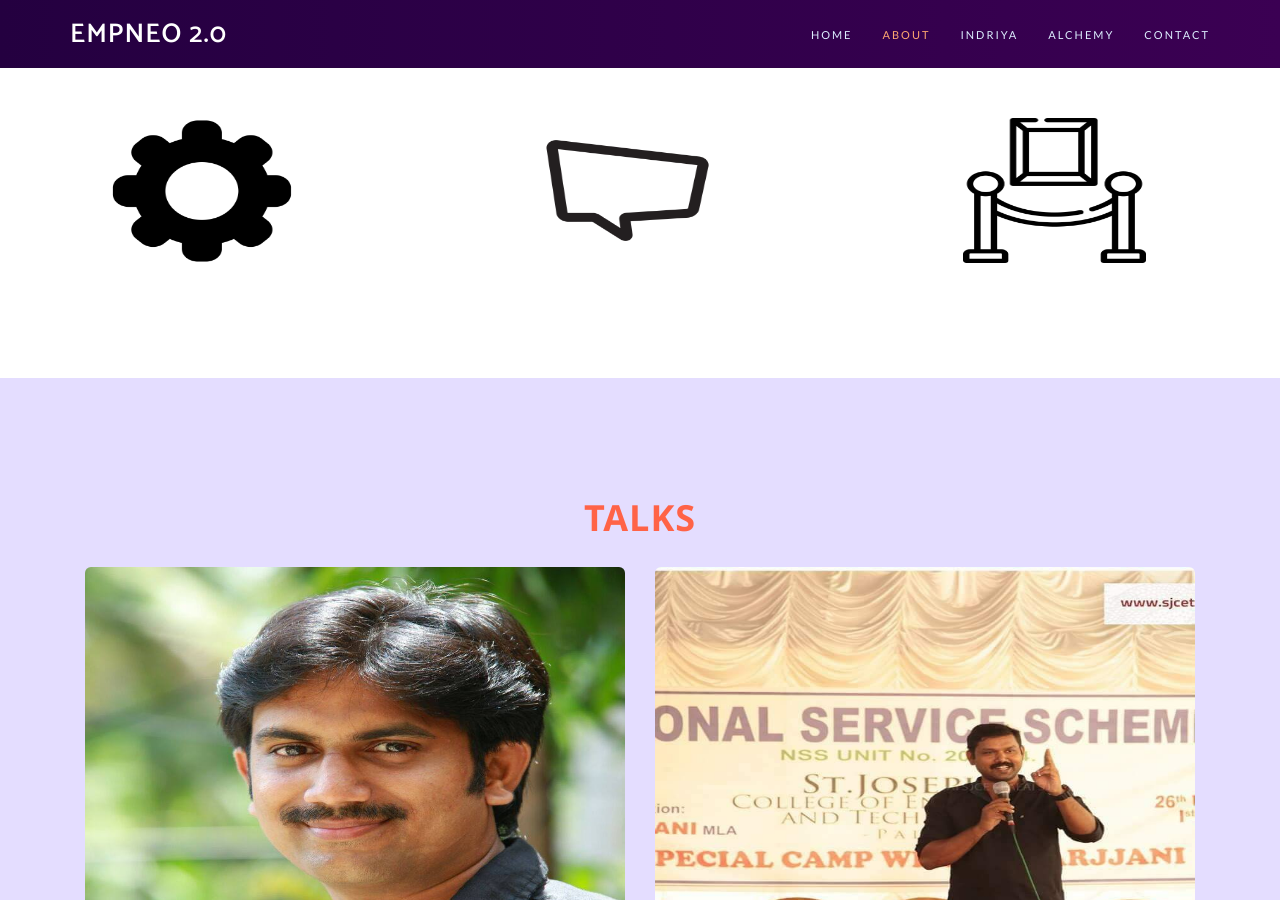
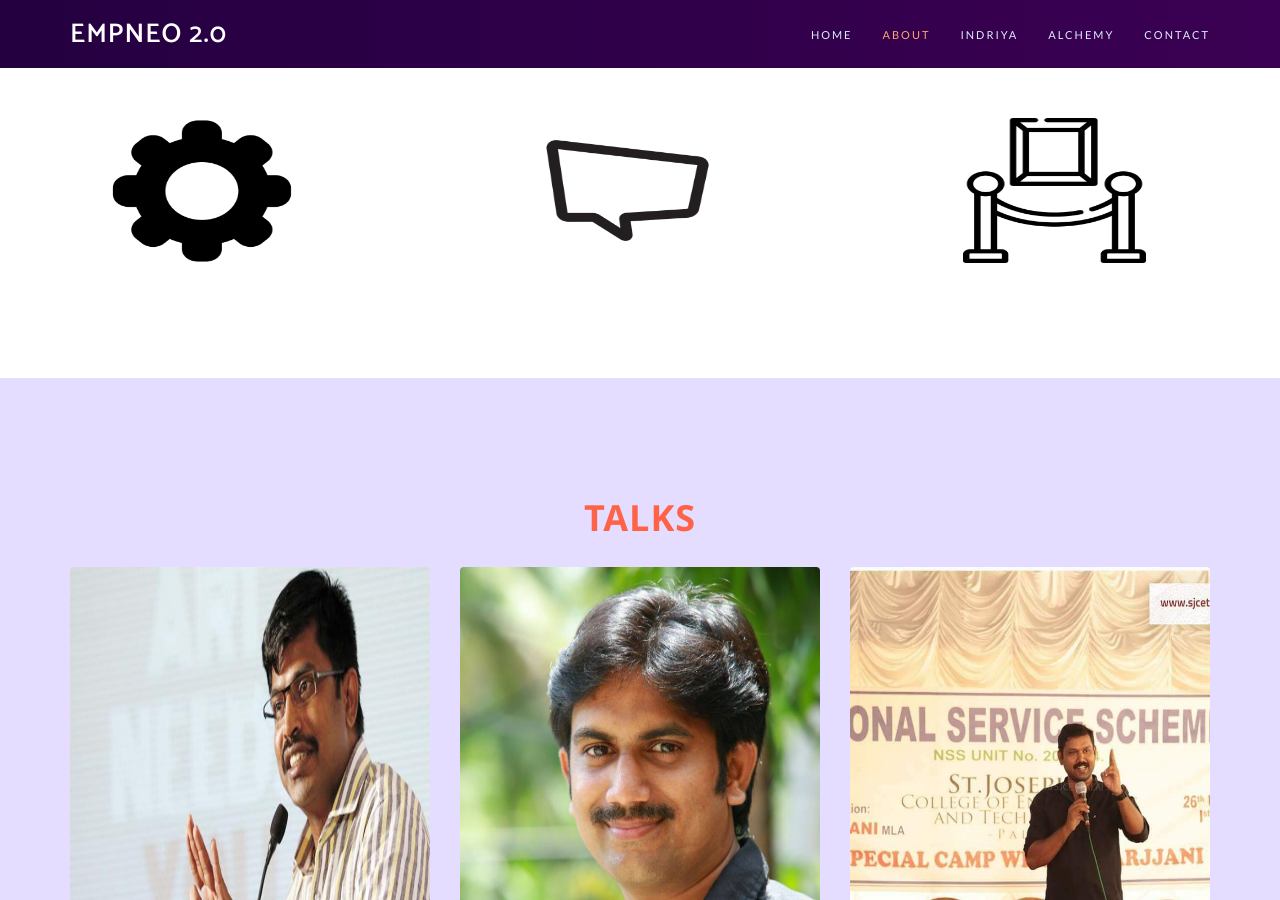
Before and after one commit to IEEEMEC/empneo, a Jekyll site: the page built from index.html, in a window 1280 px wide and 900 px high, scrolled down 1547 px. Built offline with Jekyll 4.4.1, drawn with Linux system fonts in a browser that asks for light colours; nearby versions of some CDN libraries; some web fonts are replaced; the list of posts is cut into pages by our own code; some of the changed text lies outside the part shown.

Commit message:
talks.html updated

```diff
--- a/_includes/talks.html
+++ b/_includes/talks.html
@@ -7,15 +7,32 @@
     }
 
     img {
-        border-radius: 6px;
+        border-radius: 4px;
+
     }
+
 </style>
+
 <section id="talks">
     <div class="container">
         <h1 style="text-align: center;"><strong style="color: tomato;">TALKS</strong></h1>
         <br>
 
-        <div class="col-sm-6">
+        <div class="row">
+
+	<div class="col-md-4">
+	<img src="/img/mg-rajamanikyam-ias.jpeg" alt="MG Rajamanickam IAS" id="ima">
+	 <h3 style="color:tomato;"><strong>MG Rajamanickam</strong></h3>
+                <br>
+                <p style="font-size: 18px;">
+					MG Rajamanickam IAS,the Civil Service officer from Madurai,is probably the most famous amongst the district collectors
+					of Ernakulam district.A huminitarian by nature,he is known for his down to earth initiatives,readiness to roll up his sleeves
+					and for not being carried away by mere accolades.Before he got transferred from the position of Managing Director of KSRTC,
+					he did a bunch of fruitful efforts to save the cash-strapped Corporation.A man of grit,who marked his name,he is definitely
+					a person for students to look upto.
+					</p>
+					</div>
+        <div class="col-md-4">
             <img src="/img/Kiran Mohan.jpg" alt="Kiran Mohan" id="ima">
             <h3 style="color:tomato;"><strong>KIRAN MOHAN</strong></h3>
                 <br>
@@ -30,7 +47,7 @@ Mechanics, Turbulence and many others.
                 </p>
         </div>
 
-        <div class="col-sm-6">
+        <div class="col-md-4">
             <img src="/img/Babu T Shankar.jpeg" alt="Babu Shankar" id="ima">
             <h3 style="color: tomato;"><strong>Prof Babu Sankar</strong></h3>
                 <br>
@@ -46,7 +63,7 @@ skills, multiple intelligence , faculty development and so on.
 
                 </p>
         </div>
-
+</div>
   <!--  <div class="col-sm-4">
         <img src="#" alt="" id="ima">
         <h3 style="color:tomato;"><strong>LED MAKING WORKSHOP</strong></h3>
```
Also changed, not shown: img/mg-rajamanikyam-ias.jpeg (added).
